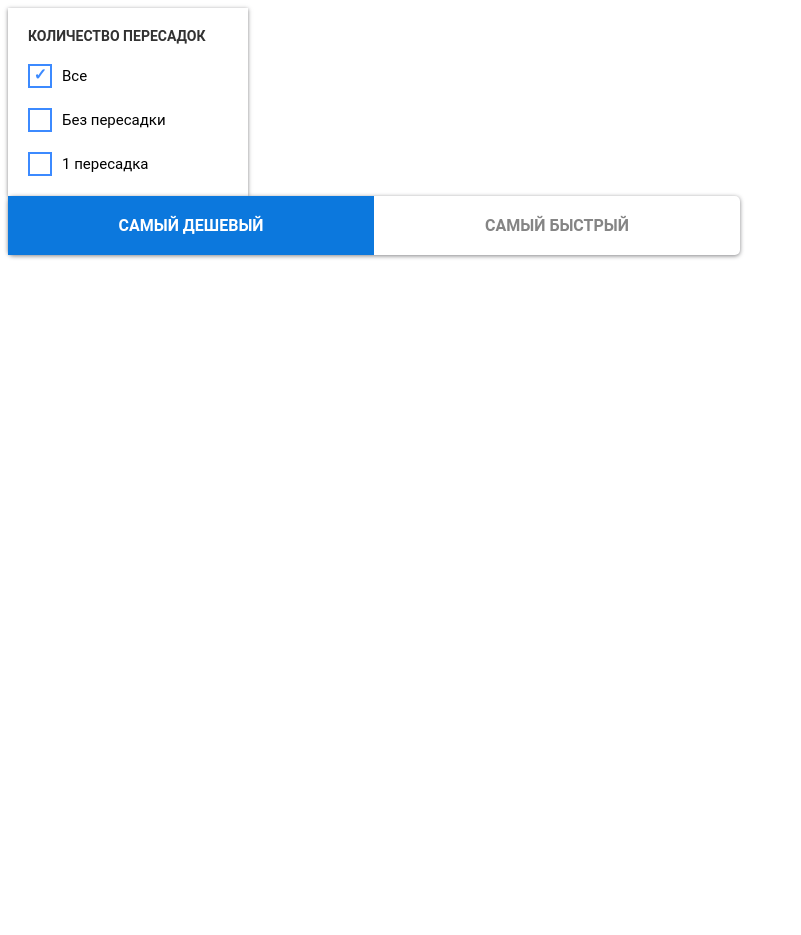
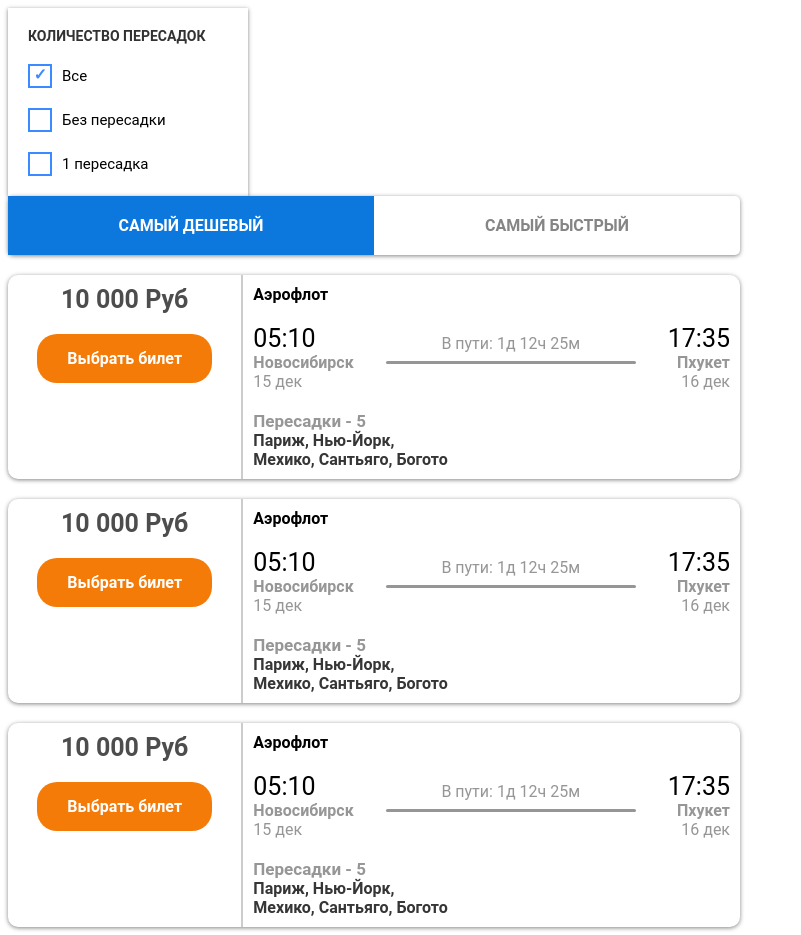
Before and after one commit to olzx/search-for-ait-tickets, a React (Vite) app: page / in a window 1280 px wide. Shown: the whole page, without its empty margins (0-801 px from the left). Before the commit the page ends 800 px from the top, so only its background shows below. Built offline with nearby package versions, Linux system fonts and the light colour scheme.

Commit message:
added static TicketCard component

```diff
--- a/src/App.jsx
+++ b/src/App.jsx
@@ -1,5 +1,6 @@
 import "./app.scss"
 import Sorting from "./components/Sorting/Sorting"
+import TicketCard from "./components/TicketCard/TicketCard"
 import Transfer from "./components/Transfer/Transfer"
 
 export default function App() {
@@ -15,6 +16,9 @@ export default function App() {
                     console.log("В блоке Sorting выбрана вкладка: " + tabName)
                 }
             />
+            <TicketCard></TicketCard>
+            <TicketCard></TicketCard>
+            <TicketCard></TicketCard>
         </>
     )
 }
--- a/src/components/TicketCard/TicketCard.jsx
+++ b/src/components/TicketCard/TicketCard.jsx
@@ -1,5 +1,46 @@
-import "./TicketCard.css"
+import "./TicketCard.scss"
 
 export default function TicketCard() {
-    return <h1>TicketCard</h1>
+    return (
+        <div className="ticketCard">
+            <div className="ticketCard__leftPanel">
+                <div className="ticketCard__price">10 000 Руб</div>
+                <div className="selectButton">Выбрать билет</div>
+            </div>
+            <div className="ticketCard__rightPanel">
+                <div className="ticketCard__upPanel">
+                    <div className="airline">
+                        <div className="airline__name">Аэрофлот</div>
+                    </div>
+                </div>
+                <div className="ticketCard__middlePanel">
+                    <div className="flightInfo">
+                        <div className="flightInfo__left">
+                            <div className="flightInfo__time">05:10</div>
+                            <div className="flightInfo__city">Новосибирск</div>
+                            <div className="flightInfo__date">15 дек</div>
+                        </div>
+                        <div className="flightInfo__middle">
+                            <div className="flightInfo__duration">
+                                В пути: 1д 12ч 25м
+                            </div>
+                        </div>
+                        <div className="flightInfo__right">
+                            <div className="flightInfo__time">17:35</div>
+                            <div className="flightInfo__city">Пхукет</div>
+                            <div className="flightInfo__date">16 дек</div>
+                        </div>
+                    </div>
+                </div>
+                <div className="ticketCard__downPanel">
+                    <div className="transfers">
+                        <div className="transfers__amount">Пересадки - 5</div>
+                        <div className="transfers__locations">
+                            Париж, Нью-Йорк, Мехико, Сантьяго, Богото
+                        </div>
+                    </div>
+                </div>
+            </div>
+        </div>
+    )
 }
--- /dev/null
+++ b/src/components/TicketCard/TicketCard.scss
@@ -0,0 +1,127 @@
+.ticketCard {
+    margin-top: 20px;
+    max-width: 732px;
+    box-shadow: 0px 1px 4px rgba(33, 33, 38, 0.555);
+    transition: all 0.2s;
+    display: flex;
+    border-radius: 10px;
+    cursor: pointer;
+
+    &:hover {
+        box-shadow: 0px 2px 8px rgba(33, 33, 38, 0.76);
+    }
+
+    &__leftPanel {
+        display: flex;
+        flex-direction: column;
+        align-items: center;
+
+        flex-grow: 1;
+        border-right: 2px solid #ccc;
+    }
+
+    &__rightPanel {
+        flex-grow: 3;
+        display: flex;
+        flex-direction: column;
+        padding: 10px;
+    }
+
+    &__price {
+        font-size: 25px;
+        font-weight: bold;
+        color: #4d4d4d;
+        margin-top: 10px;
+        margin-bottom: 20px;
+    }
+
+    &__upPanel {
+    }
+
+    &__middlePanel {
+        margin-top: 20px;
+        margin-bottom: 20px;
+    }
+}
+
+.airline {
+    font-weight: bold;
+}
+
+.flightInfo {
+    display: flex;
+
+    &__left {
+        text-align: left;
+        flex-grow: 1;
+    }
+
+    &__middle {
+        position: relative;
+        display: flex;
+        justify-content: center;
+        flex-grow: 3;
+
+        &::before {
+            content: "";
+            position: absolute;
+            width: 250px;
+            height: 3px;
+            background-color: #969696;
+            top: 37px;
+            border-radius: 10px;
+        }
+    }
+
+    &__right {
+        text-align: right;
+        flex-grow: 1;
+    }
+
+    &__time {
+        font-size: 25px;
+    }
+
+    &__city {
+        color: #969696;
+        font-weight: bold;
+    }
+
+    &__date {
+        color: #969696;
+    }
+
+    &__duration {
+        color: #969696;
+        padding-top: 10px;
+    }
+}
+
+.transfers {
+    max-width: 200px;
+
+    &__amount {
+        font-weight: bold;
+        font-size: 17px;
+        color: #969696;
+    }
+
+    &__locations {
+        color: #363636;
+        font-weight: bold;
+    }
+}
+
+.selectButton {
+    padding: 15px 30px;
+    background-color: #f57b09;
+    border-radius: 20px;
+    color: #fff;
+    font-weight: bold;
+    cursor: pointer;
+    user-select: none;
+
+    &:hover {
+        background-color: #f5a209;
+    }
+}
```
Also changed, not shown: src/components/TicketCard/TicketCard.css (deleted).
